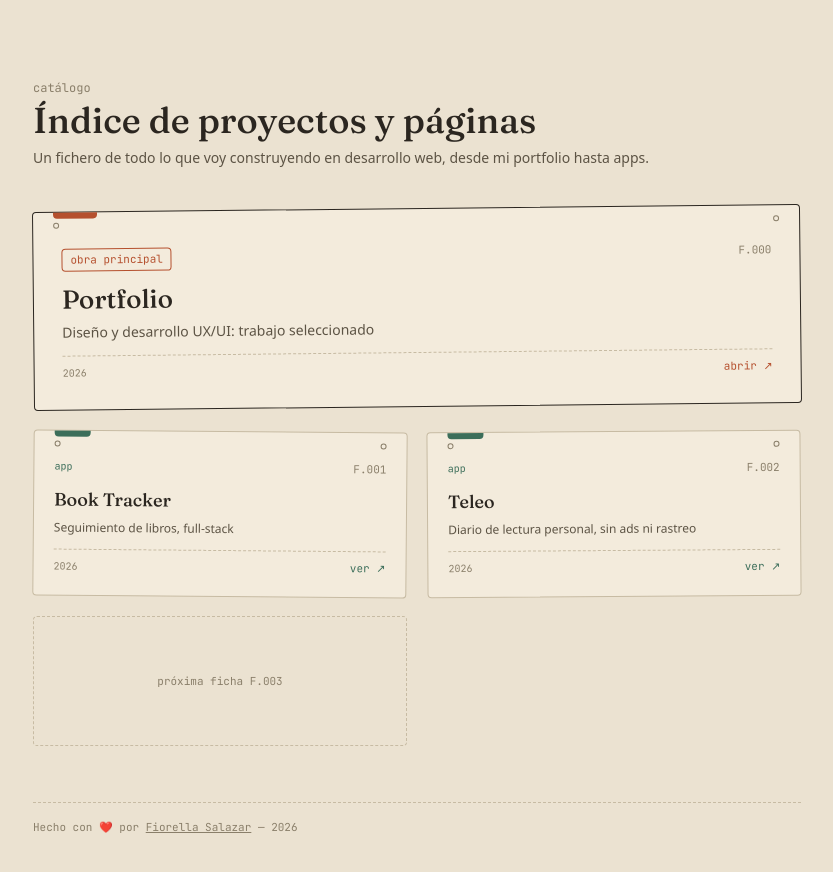
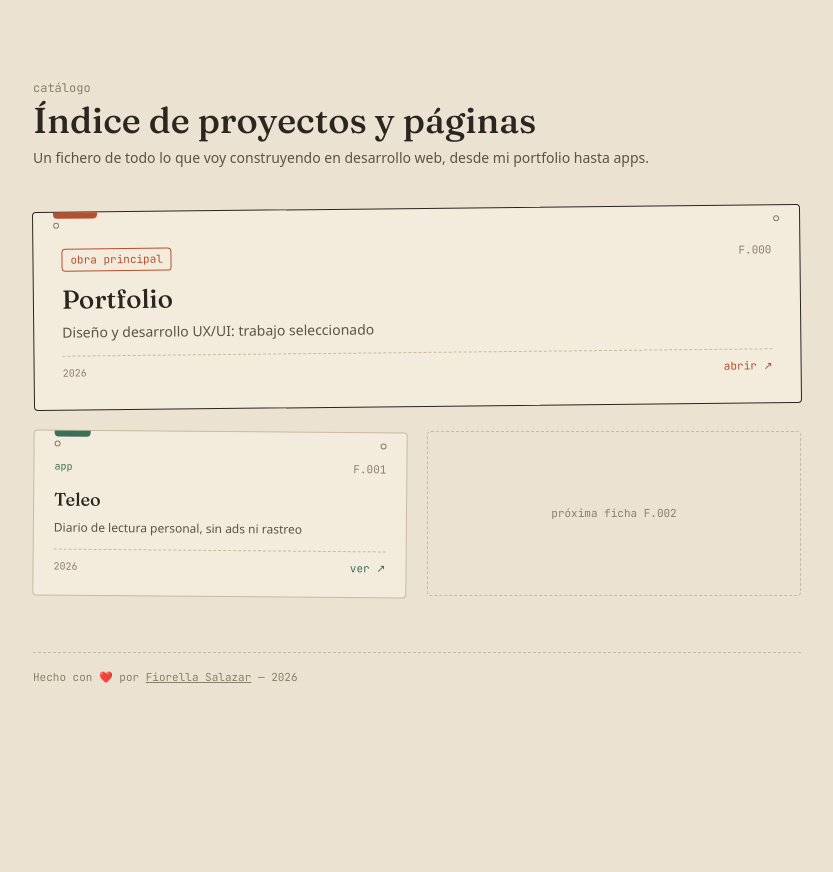
Before and after one commit to Fiore-RS/index, a React (Vite) app: page / in a window 1280 px wide. Shown: the top 872 px of the page, without its empty margins (223-1056 px from the left). After the commit the page ends 800 px from the top, so only its background shows below. Built offline with nearby package versions, Linux system fonts and the light colour scheme.

Commit message:
Remove Book Tracker entry from fichas.ts and retain Teleo entry

```diff
--- a/src/data/fichas.ts
+++ b/src/data/fichas.ts
@@ -24,14 +24,6 @@ export const fichas: Ficha[] = [
   },
   {
     numero: "001",
-    titulo: "Book Tracker",
-    descripcion: "Seguimiento de libros, full-stack",
-    categoria: "app",
-    anio: "2026",
-    url: "https://fiore-rs.github.io/BookTracker/",
-  },
-  {
-    numero: "002",
     titulo: "Teleo",
     descripcion: "Diario de lectura personal, sin ads ni rastreo",
     categoria: "app",
```
